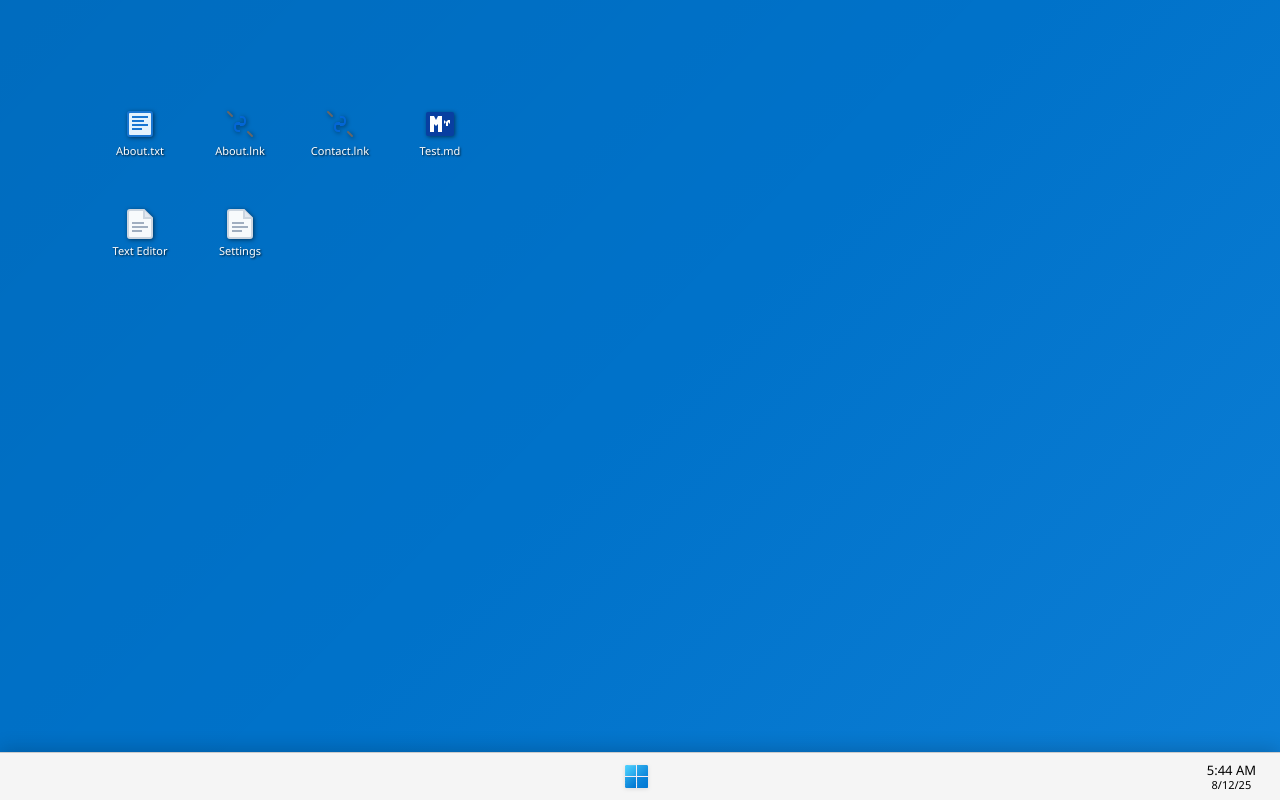
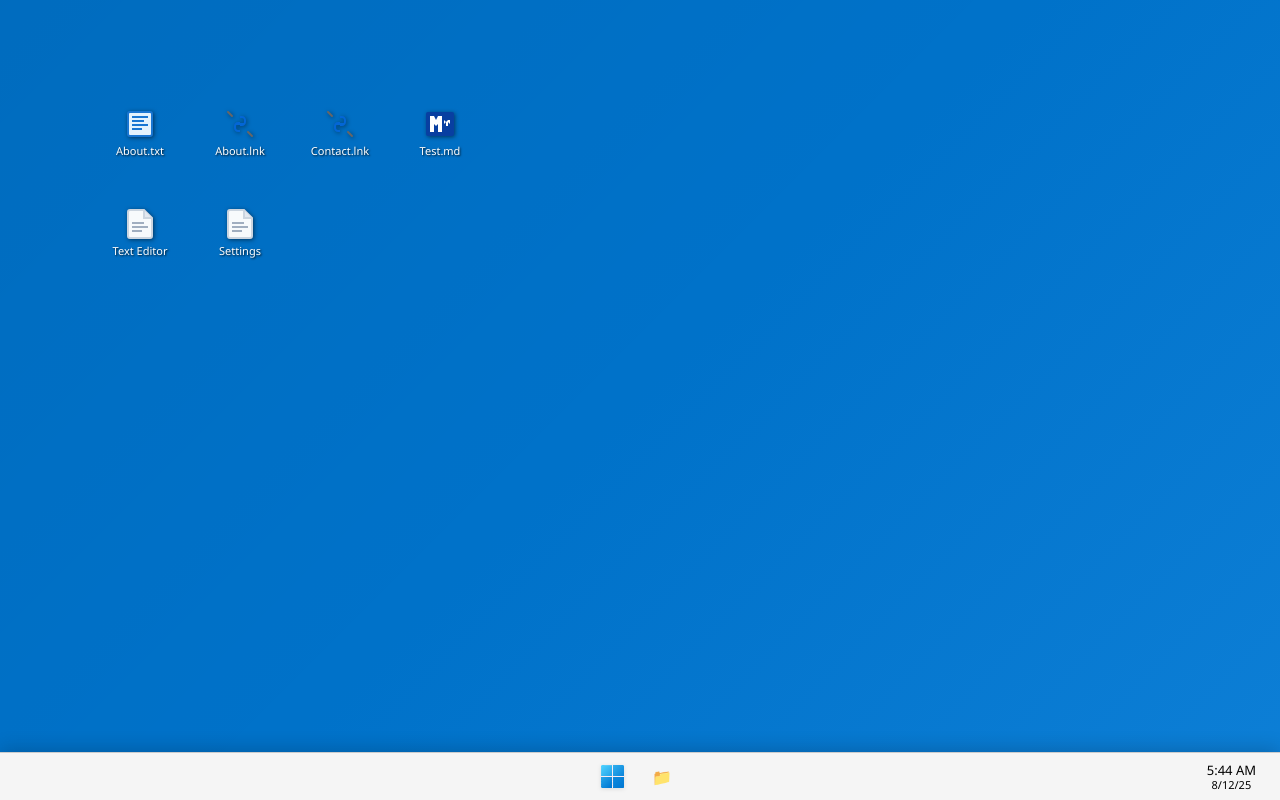
Before and after one commit to ThalisonCosta/portfolio, a React (Vite) app: page /Desktop/About.lnk in a window 1280 px wide. Built offline with nearby package versions, Linux system fonts and the light colour scheme.

Commit message:
feat: add opened apps indicators taskbar

```diff
--- a/src/components/Taskbar/Taskbar.css
+++ b/src/components/Taskbar/Taskbar.css
@@ -88,6 +88,7 @@
   align-items: center;
   justify-content: center;
   transition: all 0.2s ease;
+  position: relative;
 }
 
 .taskbar-item:hover {
@@ -95,10 +96,7 @@
   transform: scale(1.02);
 }
 
-.taskbar-item:active,
-.taskbar-item.active {
-  background: var(--accent);
-  color: white;
+.taskbar-item:active {
   transform: scale(0.98);
 }
 
@@ -106,6 +104,36 @@
   font-size: 16px;
   line-height: 1;
   display: block;
+}
+
+.pinned-item {
+  /* Pinned items share the same styling as regular taskbar items */
+  /* This class can be used for future customizations if needed */
+}
+
+/* Windows 11-style bottom dash indicators */
+.taskbar-item.open::after {
+  content: '';
+  position: absolute;
+  bottom: 1px;
+  left: 50%;
+  transform: translateX(-50%);
+  width: 6px;
+  height: 2px;
+  background: #666;
+  border-radius: 3px;
+}
+
+.taskbar-item.focused::after {
+  content: '';
+  position: absolute;
+  bottom: 1px;
+  left: 50%;
+  transform: translateX(-50%);
+  width: 12px;
+  height: 3px;
+  background: #0078d4;
+  border-radius: 3px;
 }
 
 .taskbar-right {
--- a/src/components/Taskbar/Taskbar.tsx
+++ b/src/components/Taskbar/Taskbar.tsx
@@ -11,7 +11,7 @@ import './Taskbar.css';
  * similar to Windows taskbar.
  */
 export const Taskbar: React.FC = React.memo(() => {
-  const { windows, minimizeWindow, bringToFront, toggleStartMenu, settings } = useDesktopStore();
+  const { windows, minimizeWindow, bringToFront, toggleStartMenu, settings, openWindow } = useDesktopStore();
 
   // Calendar state
   const [isCalendarVisible, setIsCalendarVisible] = useState(false);
@@ -75,6 +75,57 @@ export const Taskbar: React.FC = React.memo(() => {
   }, []);
 
   /**
+   * Handle opening File Explorer from pinned taskbar button
+   */
+  const handleFileExplorerClick = useCallback(() => {
+    const { windows } = useDesktopStore.getState();
+
+    // Check if File Explorer is already open
+    const existingFileExplorer = windows.find((window) => window.component === 'explorer');
+
+    if (existingFileExplorer) {
+      // If File Explorer is already open, bring it to front and restore if minimized
+      if (existingFileExplorer.isMinimized) {
+        minimizeWindow(existingFileExplorer.id); // This toggles minimize state
+      }
+      bringToFront(existingFileExplorer.id);
+    } else {
+      // If no File Explorer is open, create a new one
+      const windowCount = windows.length;
+      const offset = windowCount * 30; // Stagger windows by 30px
+
+      openWindow({
+        title: 'File Explorer',
+        component: 'explorer',
+        icon: '📁',
+        isMinimized: false,
+        isMaximized: false,
+        position: { x: 100 + offset, y: 100 + offset },
+        size: { width: 800, height: 600 },
+        isResizable: true,
+      });
+    }
+  }, [openWindow, minimizeWindow, bringToFront]);
+
+  /**
+   * Check if File Explorer is currently open
+   */
+  const isFileExplorerOpen = windows.some((window) => window.component === 'explorer');
+
+  /**
+   * Get the currently focused window (window with highest zIndex)
+   */
+  const focusedWindow = windows.reduce(
+    (highest, current) => {
+      if (!highest || current.zIndex > highest.zIndex) {
+        return current;
+      }
+      return highest;
+    },
+    null as (typeof windows)[0] | null
+  );
+
+  /**
    * Get calendar position relative to date/time area
    */
   const getCalendarPosition = useCallback(() => {
@@ -96,11 +147,24 @@ export const Taskbar: React.FC = React.memo(() => {
           <button className="start-button" onClick={toggleStartMenu} aria-label="Start menu">
             <img src={win11Logo} alt="Windows 11" className="start-icon" />
           </button>
+          <button
+            className={`taskbar-item pinned-item ${isFileExplorerOpen ? 'open' : ''} ${focusedWindow?.component === 'explorer' ? 'focused' : ''}`}
+            onClick={handleFileExplorerClick}
+            title="File Explorer"
+            aria-label="Open File Explorer"
+          >
+            <span className="taskbar-icon" aria-hidden="true">
+              📁
+            </span>
+          </button>
           <div className="taskbar-apps">
-            {windows.slice(0, 8).map((window) => (
+            {windows
+              .filter((window) => window.component !== 'explorer')
+              .slice(0, 8)
+              .map((window) => (
                 <button
                   key={window.id}
-                className={`taskbar-item ${window.isMinimized ? 'minimized' : ''}`}
+                  className={`taskbar-item open ${focusedWindow?.id === window.id ? 'focused' : ''} ${window.isMinimized ? 'minimized' : ''}`}
                   onClick={() => handleTaskbarClick(window.id)}
                   title={window.title}
                 >
```
Lines whose indentation alone changed are shown as unchanged.
